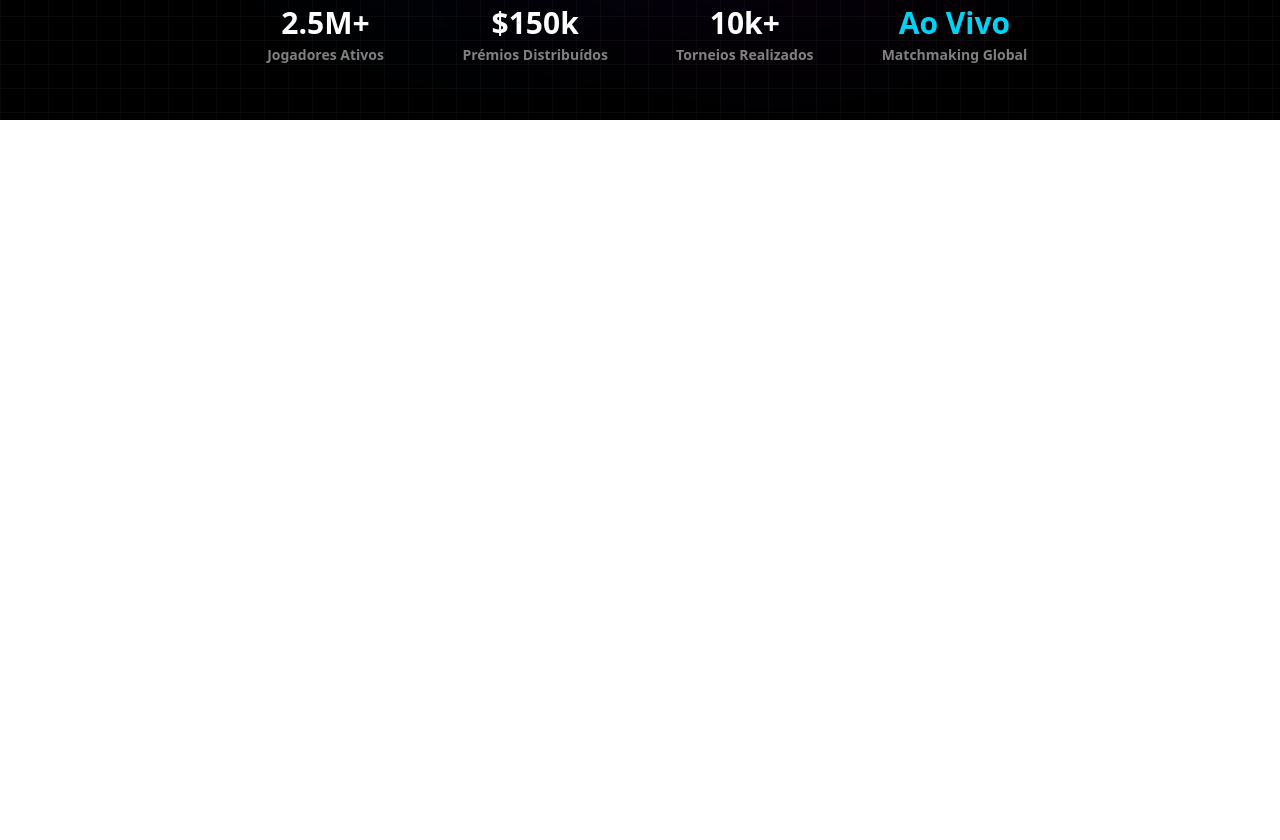
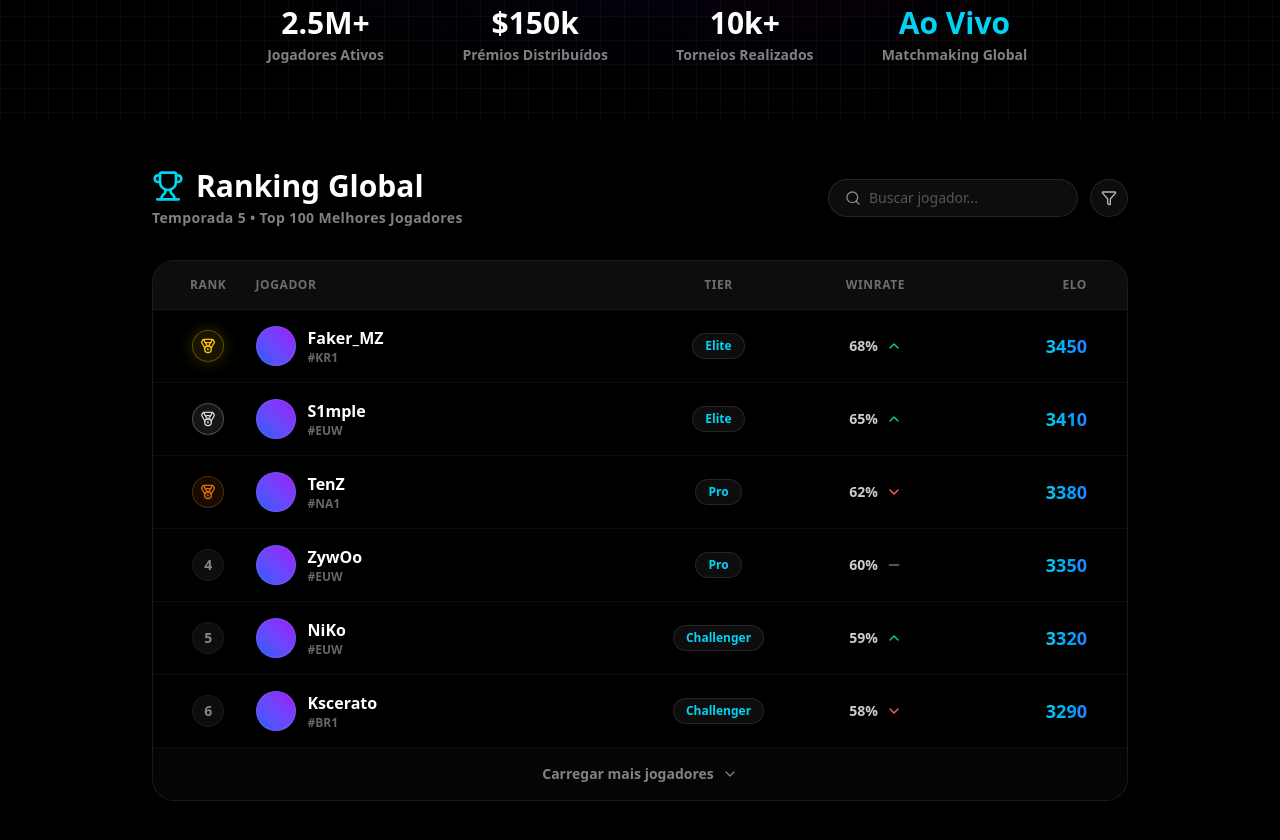
Before and after one commit to LURY-TMP/matzon-web-test, a Next.js app in the folder apps/web/: page / in a window 1280 px wide. Shown: the part 680-1520 px from the top of the page. Before the commit the page ends 800 px from the top, so only its background shows below. Built offline with nearby package versions, Linux system fonts and the light colour scheme.

Commit message:
feat: Leaderboard global com Top 3 destaque e animações

```diff
--- a/apps/web/src/app/page.tsx
+++ b/apps/web/src/app/page.tsx
@@ -1,11 +1,13 @@
 import { Navbar } from '@/components/layout/Navbar';
 import { LandingHero } from '@/components/layout/LandingHero';
+import { Leaderboard } from '@/components/gaming/Leaderboard';
 
 export default function Home() {
   return (
-    <main>
+    <main className="bg-black min-h-screen">
       <Navbar />
       <LandingHero />
+      <Leaderboard />
     </main>
   );
 }
--- /dev/null
+++ b/apps/web/src/components/gaming/Leaderboard.tsx
@@ -0,0 +1,99 @@
+'use client';
+
+import React from 'react';
+import { motion } from 'framer-motion';
+import { Trophy, ChevronUp, ChevronDown, Minus, Medal, Search, Filter } from 'lucide-react';
+
+const leaderboardData = [
+  { id: '1', rank: 1, name: 'Faker_MZ', tag: '#KR1', tier: 'Elite', elo: 3450, winrate: '68%', trend: 'up' },
+  { id: '2', rank: 2, name: 'S1mple', tag: '#EUW', tier: 'Elite', elo: 3410, winrate: '65%', trend: 'up' },
+  { id: '3', rank: 3, name: 'TenZ', tag: '#NA1', tier: 'Pro', elo: 3380, winrate: '62%', trend: 'down' },
+  { id: '4', rank: 4, name: 'ZywOo', tag: '#EUW', tier: 'Pro', elo: 3350, winrate: '60%', trend: 'same' },
+  { id: '5', rank: 5, name: 'NiKo', tag: '#EUW', tier: 'Challenger', elo: 3320, winrate: '59%', trend: 'up' },
+  { id: '6', rank: 6, name: 'Kscerato', tag: '#BR1', tier: 'Challenger', elo: 3290, winrate: '58%', trend: 'down' },
+];
+
+export function Leaderboard() {
+  const containerVariants = {
+    hidden: { opacity: 0 },
+    visible: { opacity: 1, transition: { staggerChildren: 0.1 } }
+  };
+  const rowVariants = {
+    hidden: { opacity: 0, x: -20 },
+    visible: { opacity: 1, x: 0, transition: { duration: 0.4 } }
+  };
+  const getRankStyle = (rank: number) => {
+    switch (rank) {
+      case 1: return 'text-yellow-400 bg-yellow-400/10 border-yellow-400/30 shadow-[0_0_15px_rgba(250,204,21,0.2)]';
+      case 2: return 'text-gray-300 bg-gray-300/10 border-gray-300/30';
+      case 3: return 'text-amber-600 bg-amber-600/10 border-amber-600/30';
+      default: return 'text-white/50 bg-white/5 border-white/5';
+    }
+  };
+  return (
+    <section className="w-full max-w-5xl mx-auto py-12 px-4 sm:px-6">
+      <div className="flex flex-col sm:flex-row justify-between items-end sm:items-center mb-8 gap-4">
+        <div>
+          <h2 className="text-3xl font-black text-white flex items-center gap-3">
+            <Trophy className="w-8 h-8 text-cyan-400" />
+            Ranking Global
+          </h2>
+          <p className="text-white/50 text-sm mt-1 font-semibold tracking-wide">Temporada 5 • Top 100 Melhores Jogadores</p>
+        </div>
+        <div className="flex items-center gap-3">
+          <div className="flex items-center bg-white/5 rounded-full px-4 py-2 border border-white/10 hover:bg-white/10 transition-colors">
+            <Search className="w-4 h-4 text-white/50 mr-2" />
+            <input type="text" placeholder="Buscar jogador..." className="bg-transparent border-none text-white text-sm focus:outline-none placeholder:text-white/30 w-32 sm:w-48" />
+          </div>
+          <button className="p-2.5 rounded-full bg-white/5 border border-white/10 hover:bg-white/10 text-white/70 hover:text-white transition-colors">
+            <Filter className="w-4 h-4" />
+          </button>
+        </div>
+      </div>
+      <div className="bg-black/40 backdrop-blur-xl border border-white/10 rounded-3xl overflow-hidden shadow-2xl">
+        <div className="grid grid-cols-12 gap-4 px-6 py-4 border-b border-white/5 bg-white/5 text-xs font-bold text-white/40 uppercase tracking-wider">
+          <div className="col-span-2 sm:col-span-1 text-center">Rank</div>
+          <div className="col-span-6 sm:col-span-5">Jogador</div>
+          <div className="col-span-2 hidden sm:block text-center">Tier</div>
+          <div className="col-span-2 text-center">Winrate</div>
+          <div className="col-span-2 text-right pr-4">ELO</div>
+        </div>
+        <motion.div variants={containerVariants} initial="hidden" animate="visible" className="flex flex-col">
+          {leaderboardData.map((player) => (
+            <motion.div key={player.id} variants={rowVariants} className="grid grid-cols-12 gap-4 px-6 py-4 items-center border-b border-white/5 hover:bg-white/[0.02] transition-colors group cursor-pointer">
+              <div className="col-span-2 sm:col-span-1 flex justify-center">
+                <div className={`w-8 h-8 rounded-full flex items-center justify-center font-black text-sm border ${getRankStyle(player.rank)}`}>
+                  {player.rank <= 3 ? <Medal className="w-4 h-4" /> : player.rank}
+                </div>
+              </div>
+              <div className="col-span-6 sm:col-span-5 flex items-center gap-3">
+                <div className="w-10 h-10 rounded-full bg-gradient-to-tr from-blue-600 to-purple-600 flex-shrink-0 border border-white/10 group-hover:border-white/30 transition-colors" />
+                <div className="flex flex-col">
+                  <span className="text-white font-bold text-sm sm:text-base">{player.name}</span>
+                  <span className="text-white/40 text-xs font-semibold">{player.tag}</span>
+                </div>
+              </div>
+              <div className="col-span-2 hidden sm:flex justify-center items-center">
+                <span className="px-3 py-1 rounded-full bg-white/5 border border-white/10 text-xs font-bold text-cyan-400">{player.tier}</span>
+              </div>
+              <div className="col-span-2 flex justify-center items-center gap-1 sm:gap-2">
+                <span className="text-white/80 font-bold text-sm">{player.winrate}</span>
+                {player.trend === 'up' && <ChevronUp className="w-4 h-4 text-green-400" />}
+                {player.trend === 'down' && <ChevronDown className="w-4 h-4 text-red-400" />}
+                {player.trend === 'same' && <Minus className="w-4 h-4 text-gray-500" />}
+              </div>
+              <div className="col-span-2 flex justify-end items-center pr-2 sm:pr-4">
+                <span className="text-transparent bg-clip-text bg-gradient-to-r from-cyan-400 to-blue-500 font-black text-lg">{player.elo}</span>
+              </div>
+            </motion.div>
+          ))}
+        </motion.div>
+        <div className="p-4 bg-white/[0.02] flex justify-center">
+          <button className="text-sm font-bold text-white/50 hover:text-white transition-colors flex items-center gap-2">
+            Carregar mais jogadores <ChevronDown className="w-4 h-4" />
+          </button>
+        </div>
+      </div>
+    </section>
+  );
+}
```
